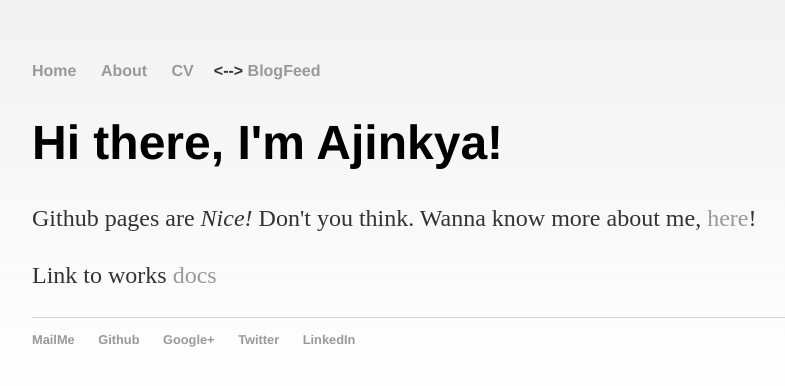
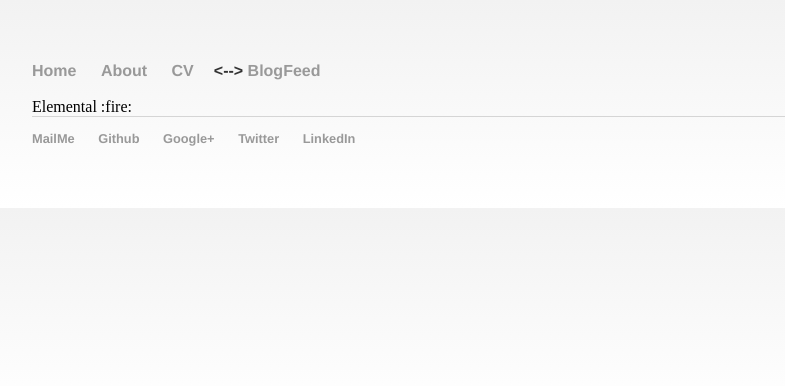
Before and after one commit to ajinkyagorad/ajinkyagorad.github.io, a Jekyll site: the page built from index.html, in a window 1280 px wide. Shown: the top 386 px of the page, without its empty margins (160-945 px from the left). Built offline with Jekyll 4.4.1, drawn with Linux system fonts in a browser that asks for light colours.

Commit message:
Update index.html

```diff
--- a/index.html
+++ b/index.html
@@ -3,8 +3,5 @@ layout: default
 title: Homepage
 ---
 <div class="blurb">
-	<h1>Hi there, I'm Ajinkya!</h1>
-	<p>Github pages are <em>Nice!</em> Don't you think. Wanna know more about me, <a href="/about">here</a>!</p>
-
-	<p> Link to works <a href = 'https://docs.google.com/document/d/e/2PACX-1vQymOYkxuVv5hCc2paIRfkKJ2ztMfDwe1SKS0s4DVnT3TArEVv3m6S1DaS8sixMKO5OCEfUqQ3vSq6N/pub'> docs</a></p>
+	Elemental :fire:
 </div><!-- /.blurb -->
```
